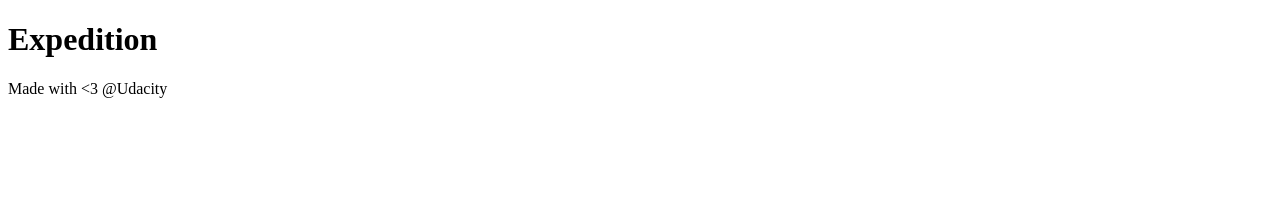
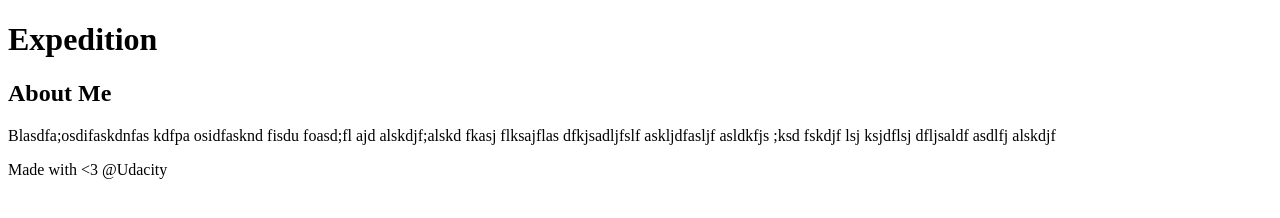
Before and after one commit to stacy-o/udacity-git, a plain HTML site: page index.html in a window 1280 px wide. Drawn offline with Linux system fonts and the light colour scheme.

Commit message:
Create a sidebar for the page

```diff
--- a/index.html
+++ b/index.html
@@ -16,6 +16,15 @@
 
     </main>
   </div>
+  <!-- start of new content -->
+  <aside>
+    <h2> About Me </h2>
+    <p> Blasdfa;osdifaskdnfas kdfpa osidfasknd fisdu foasd;fl ajd
+      alskdjf;alskd fkasj flksajflas dfkjsadljfslf askljdfasljf
+      asldkfjs ;ksd fskdjf lsj ksjdflsj dfljsaldf asdlfj alskdjf
+    </p>
+  </aside>
+  <!-- end of new content -->
   <footer>
     Made with &lt;3 @Udacity
   </footer>
```
